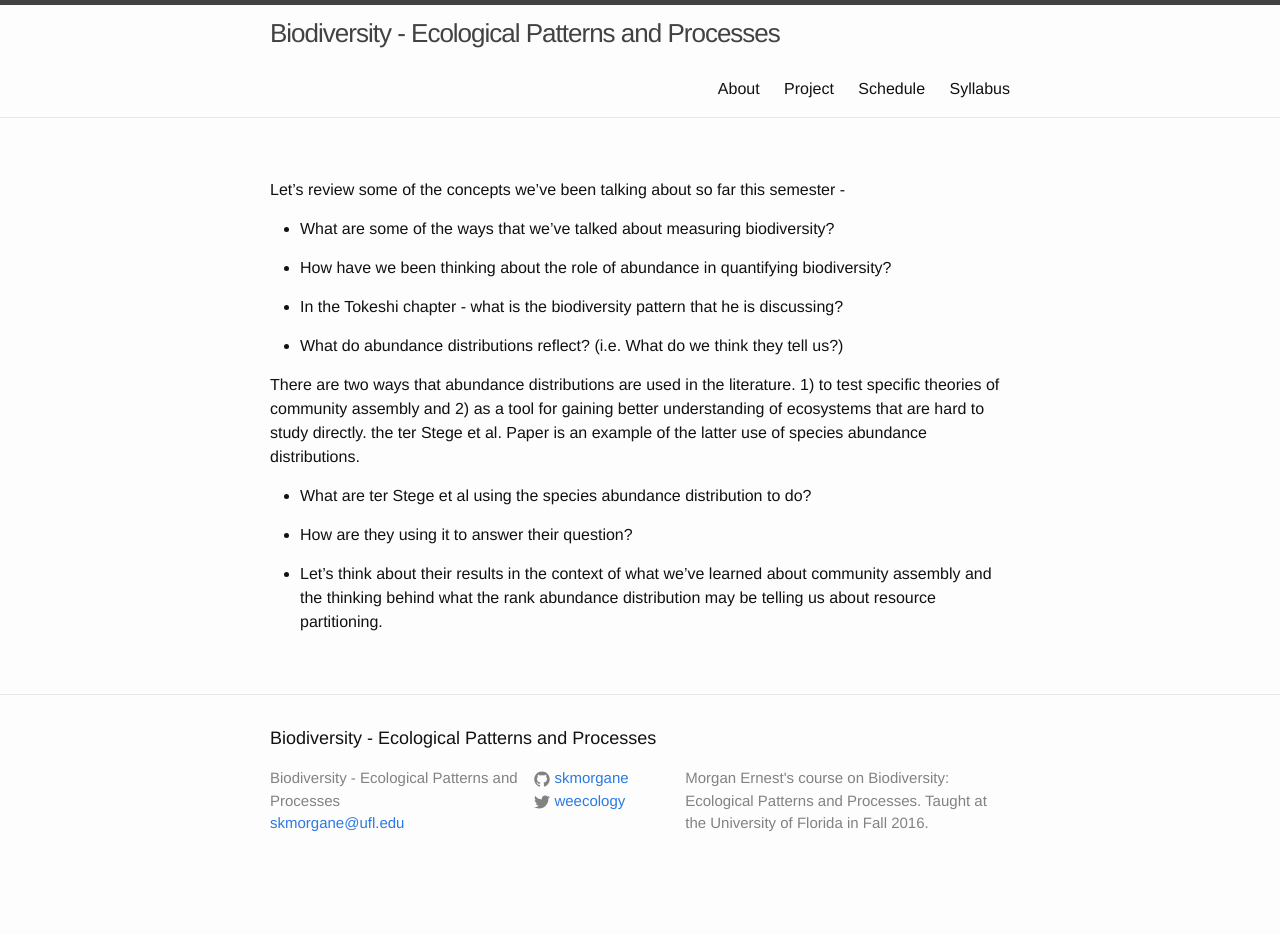
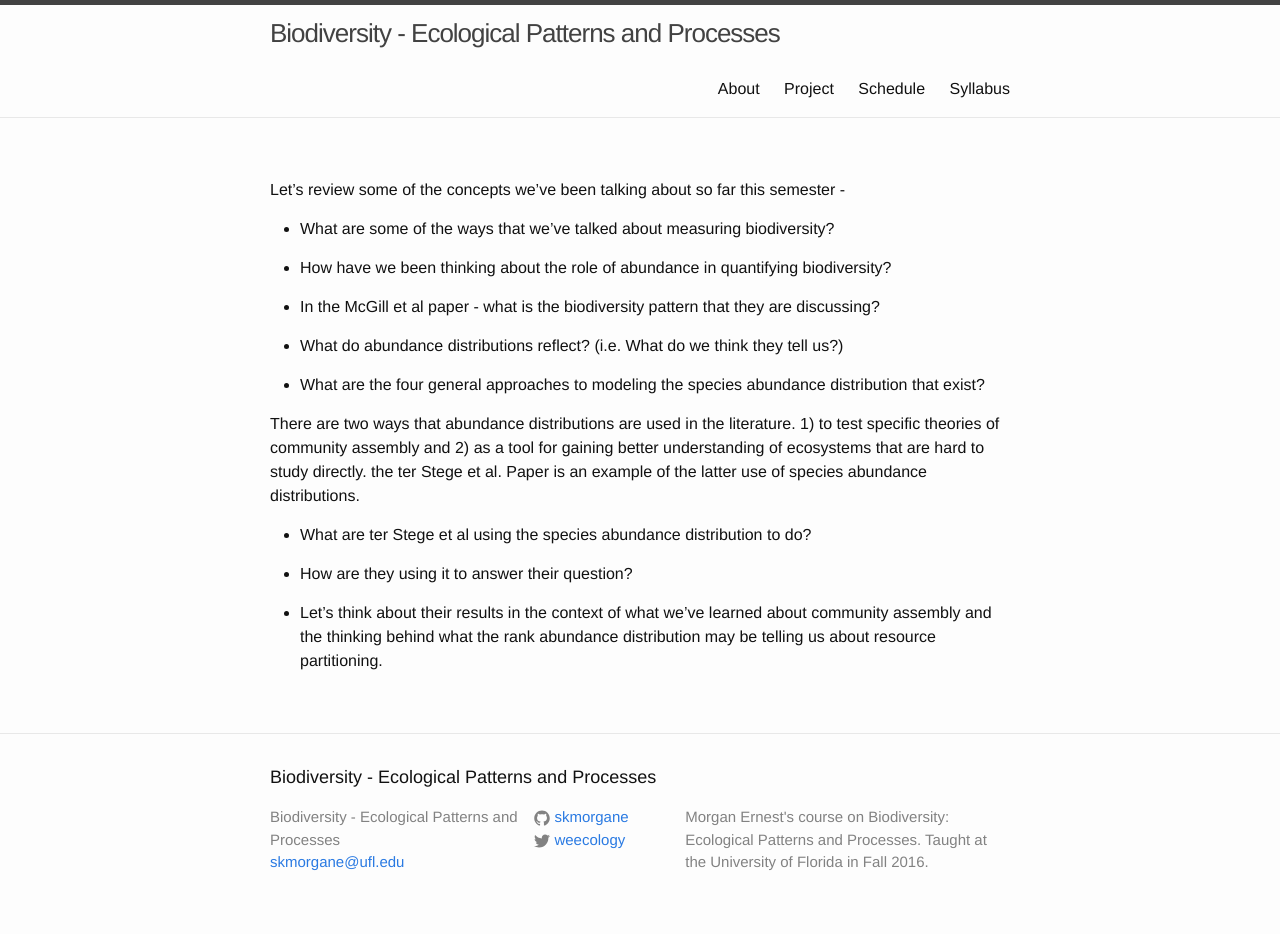
Before and after one commit to skmorgane/biodiversity-course, a Jekyll site: the page built from questions/abundance.md, in a window 1280 px wide. Built offline with Jekyll 4.4.1, drawn with Linux system fonts in a browser that asks for light colours; our own code applies the rules of GitHub Pages for plain Markdown files; before the commit the page ends 900 px from its top, so only the background shows below that.

Commit message:
Add SAD question
Adds a new question for the SAD and updates to refer to the McGill paper instead of the Tokeshi chapter.

```diff
--- a/questions/abundance.md
+++ b/questions/abundance.md
@@ -5,9 +5,11 @@ Let’s review some of the concepts we’ve been talking about so far this semes
 
 * How have we been thinking about the role of abundance in quantifying biodiversity?
 
-* In the Tokeshi chapter - what is the biodiversity pattern that he is discussing?
+* In the McGill et al paper - what is the biodiversity pattern that they are discussing?
 
 * What do abundance distributions reflect? (i.e. What do we think they tell us?)
+
+* What are the four general approaches to modeling the species abundance distribution that exist?
 
 There are two ways that abundance distributions are used in the literature. 1) to test specific theories of community assembly and 2) as a tool for gaining better understanding of ecosystems that are hard to study directly. the ter Stege et al. Paper is an example of the latter use of species abundance distributions.
 
```
